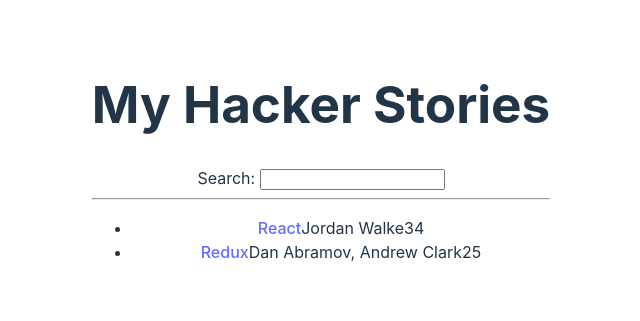
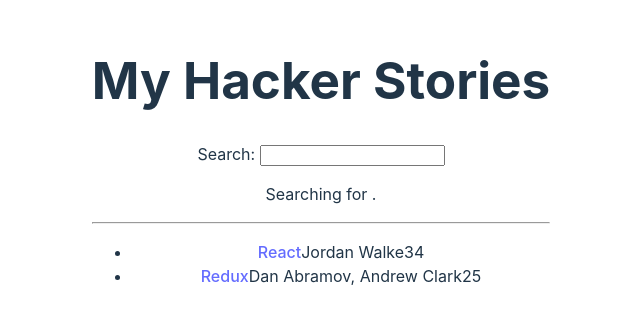
Before and after one commit to bangsluke/hacker-stories, a React (Vite) app: page / in a window 1280 px wide. Shown: the part 239-560 px from the top of the page, without its empty margins (319-959 px from the left). Built offline with nearby package versions, Linux system fonts and the light colour scheme.

Commit message:
p56 React State

```diff
--- a/src/App.tsx
+++ b/src/App.tsx
@@ -1,3 +1,4 @@
+import React, { useState } from "react";
 import "./App.css";
 
 type Story = {
@@ -45,17 +46,20 @@
 };
 
 const Search = () => {
+	const [searchTerm, setSearchTerm] = useState("");
+
 	const handleChange = (event: React.ChangeEvent<HTMLInputElement>) => {
-		// synthetic event
-		console.log(event);
-		// value of target (here: input HTML element)
-		console.log(event.target.value);
+		setSearchTerm(event.target.value);
 	};
 
 	return (
 		<div>
 			<label htmlFor='search'>Search: </label>
 			<input id='search' type='text' onChange={handleChange} />
+
+			<p>
+				Searching for <strong>{searchTerm}</strong>.
+			</p>
 		</div>
 	);
 };
```
